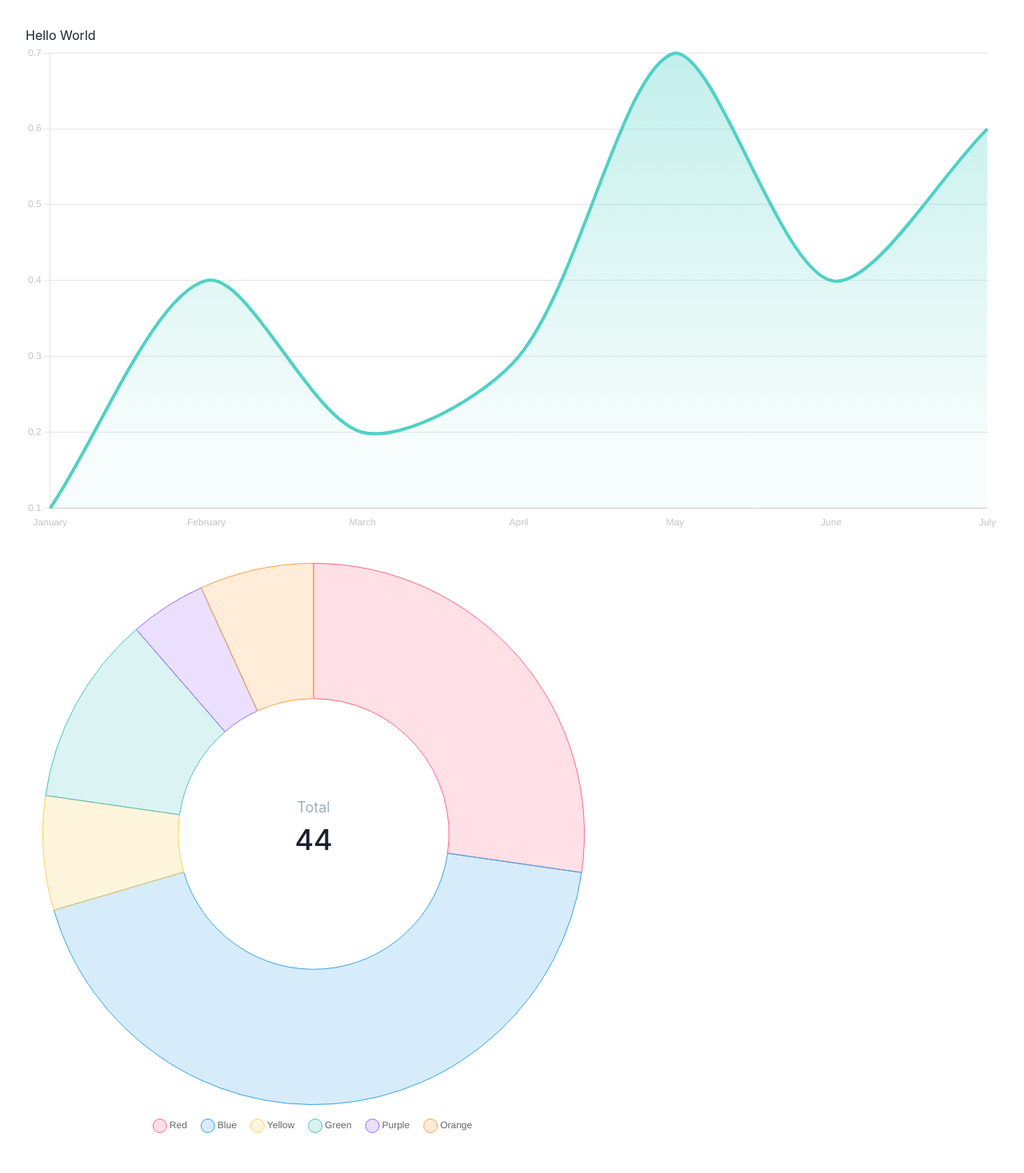
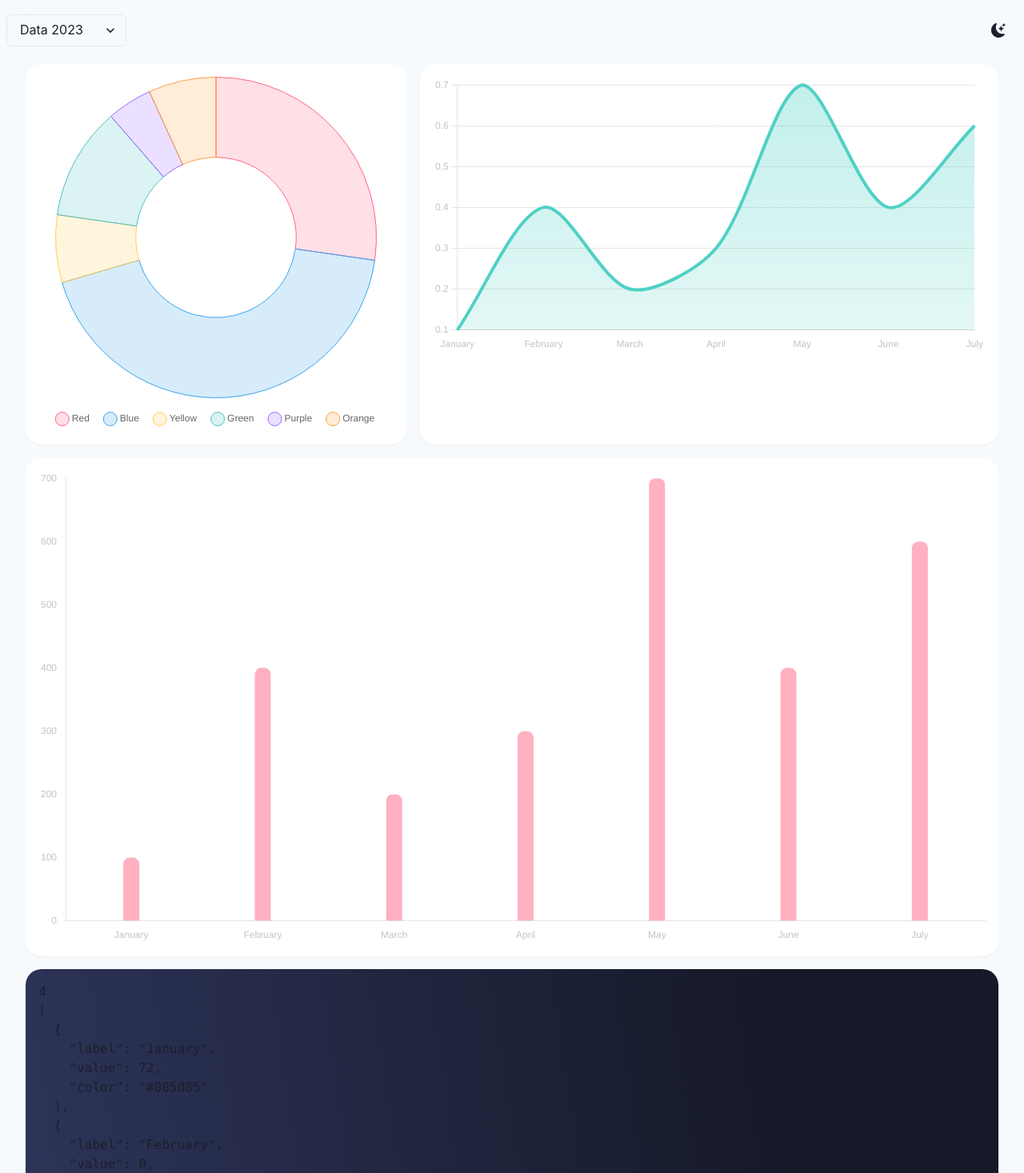
Before and after one commit to radenlarko/Chart-Test, a Next.js app: page / in a window 1280 px wide. Shown: the top 1467 px of the page at 80% size. Built offline with nearby package versions, Linux system fonts and the light colour scheme.

Commit message:
setup grid

```diff
--- /dev/null
+++ b/components/ColorModeToggle.tsx
@@ -0,0 +1,17 @@
+import { IconButton, useColorMode } from "@chakra-ui/react";
+import { BsSun, BsMoonStarsFill } from "react-icons/bs";
+
+const ColorModeToggle = () => {
+  const { colorMode, toggleColorMode } = useColorMode();
+  return (
+    <IconButton
+      size="lg"
+      variant="ghost"
+      aria-label="Toggle Color Mode"
+      icon={colorMode === "light" ? <BsMoonStarsFill /> : <BsSun />}
+      onClick={toggleColorMode}
+    />
+  );
+};
+
+export default ColorModeToggle;
--- /dev/null
+++ b/components/GridItemCard.tsx
@@ -0,0 +1,28 @@
+import { GridItem, GridItemProps, useColorModeValue } from "@chakra-ui/react";
+import React from "react";
+
+interface Props extends GridItemProps {
+  children: React.ReactNode;
+  isDark?: boolean;
+}
+
+const darkBg = "linear-gradient(81.62deg, #313860 2.25%, #151928 79.87%)";
+
+const GridItemCard = ({ children, isDark, ...rest }: Props) => {
+  return (
+    <GridItem
+      bg={useColorModeValue(
+        isDark ? darkBg : "white",
+        isDark ? darkBg : "gray.900"
+      )}
+      borderRadius={20}
+      boxShadow="sm"
+      p={4}
+      {...rest}
+    >
+      {children}
+    </GridItem>
+  );
+};
+
+export default GridItemCard;
--- a/package.json
+++ b/package.json
@@ -24,6 +24,7 @@
     "react": "18.2.0",
     "react-chartjs-2": "^5.2.0",
     "react-dom": "18.2.0",
+    "react-icons": "^4.7.1",
     "typescript": "4.9.4"
   }
 }
--- a/pages/index.tsx
+++ b/pages/index.tsx
@@ -1,10 +1,45 @@
 import Head from "next/head";
-import { Box, Text } from "@chakra-ui/react";
+import {
+  Box,
+  Grid,
+  HStack,
+  Select,
+  Text,
+  useColorModeValue,
+} from "@chakra-ui/react";
 import AreaChart2 from "@/components/AreaChart2";
 import DonutChart from "@/components/DonutChart";
 import BarChart from "@/components/BarChart";
+import ColorModeToggle from "@/components/ColorModeToggle";
+import { useEffect, useState } from "react";
+import dataCharts, { DataChart } from "@/utils/dataChart";
+import GridItemCard from "@/components/GridItemCard";
+
+const tahun = new Date().getFullYear();
 
 export default function Home() {
+  const [selectedData, setSelectedData] = useState<DataChart[]>([]);
+  const [selectYear, setSelectYear] = useState(tahun);
+
+  useEffect(() => {
+    const getCurrentData = () => {
+      if (!selectYear) {
+        return;
+      }
+
+      const filtered = dataCharts.filter((item) => item.label === selectYear);
+
+      if (filtered.length === 0) {
+        console.log("no data match");
+        return;
+      }
+
+      setSelectedData(filtered[0].data);
+    };
+
+    getCurrentData();
+  }, [selectYear]);
+
   return (
     <>
       <Head>
@@ -14,13 +49,69 @@ export default function Home() {
         <link rel="icon" href="/favicon.ico" />
       </Head>
       <main>
-        <Box maxW={"7xl"} minH={"100vh"} mx="auto" p={{ base: 2, md: 8 }}>
-          <Text>Hello World</Text>
-          <AreaChart2 />
-          <Box maxW={720} my={10}>
-            <DonutChart />
+        <Box bg={useColorModeValue("gray.50", "blackAlpha.700")}>
+          <Box
+            position="fixed"
+            top={0}
+            w="full"
+            backdropFilter="blur(21px)"
+            transitionDelay="0s, 0s, 0s, 0s"
+            transitionDuration=" 0.25s, 0.25s, 0.25s, 0s"
+            transition-property="box-shadow, background-color, filter, border"
+            transitionTimingFunction="linear, linear, linear, linear"
+            zIndex="96"
+          >
+            <HStack
+              minH="75px"
+              maxW={"7xl"}
+              mx="auto"
+              px={2}
+              justifyContent="space-between"
+            >
+              <Box>
+                <Select
+                  placeholder="Select option"
+                  value={selectYear}
+                  onChange={(val) => setSelectYear(Number(val.target.value))}
+                >
+                  <option value={tahun - 1}>Data {tahun - 1}</option>
+                  <option value={tahun}>Data {tahun}</option>
+                </Select>
+              </Box>
+              <ColorModeToggle />
+            </HStack>
           </Box>
-          <BarChart />
+          <Box
+            maxW={"7xl"}
+            minH={"100vh"}
+            mx="auto"
+            pt="80px"
+            px={{ base: 2, md: 8 }}
+            pb={{ base: 2, md: 8 }}
+          >
+            <Grid
+              minH={"200px"}
+              templateRows={{ base: "repeat(4, auto)", lg: "repeat(3, auto)" }}
+              templateColumns="repeat(5, 1fr)"
+              gap={4}
+            >
+              <GridItemCard colSpan={{ base: 5, lg: 2 }}>
+                <DonutChart />
+              </GridItemCard>
+              <GridItemCard colSpan={{ base: 5, lg: 3 }}>
+                <AreaChart2 />
+              </GridItemCard>
+              <GridItemCard colSpan={5}>
+                <BarChart />
+              </GridItemCard>
+              <GridItemCard colSpan={5} isDark>
+                <Text>4</Text>
+                <pre>
+                  <code>{JSON.stringify(selectedData, null, 2)}</code>
+                </pre>
+              </GridItemCard>
+            </Grid>
+          </Box>
         </Box>
       </main>
     </>
--- a/utils/dataChart.ts
+++ b/utils/dataChart.ts
@@ -1,11 +1,11 @@
-interface DataChart {
+export interface DataChart {
   label: string;
   value: number;
   color: string;
 }
 
-interface DataCharts {
-  label: string;
+export interface DataCharts {
+  label: number;
   data: DataChart[];
 }
 
@@ -137,11 +137,11 @@ const data2023: DataChart[] = [
 
 const dataCharts: DataCharts[] = [
   {
-    label: "2022",
+    label: new Date().getFullYear() - 1,
     data: data2022,
   },
   {
-    label: "2023",
+    label: new Date().getFullYear(),
     data: data2023,
   },
 ];
```
Also changed, not shown: components/Card.tsx (added, +21 -0 lines), 1 other file (tests, documents, lock files or other folders).
